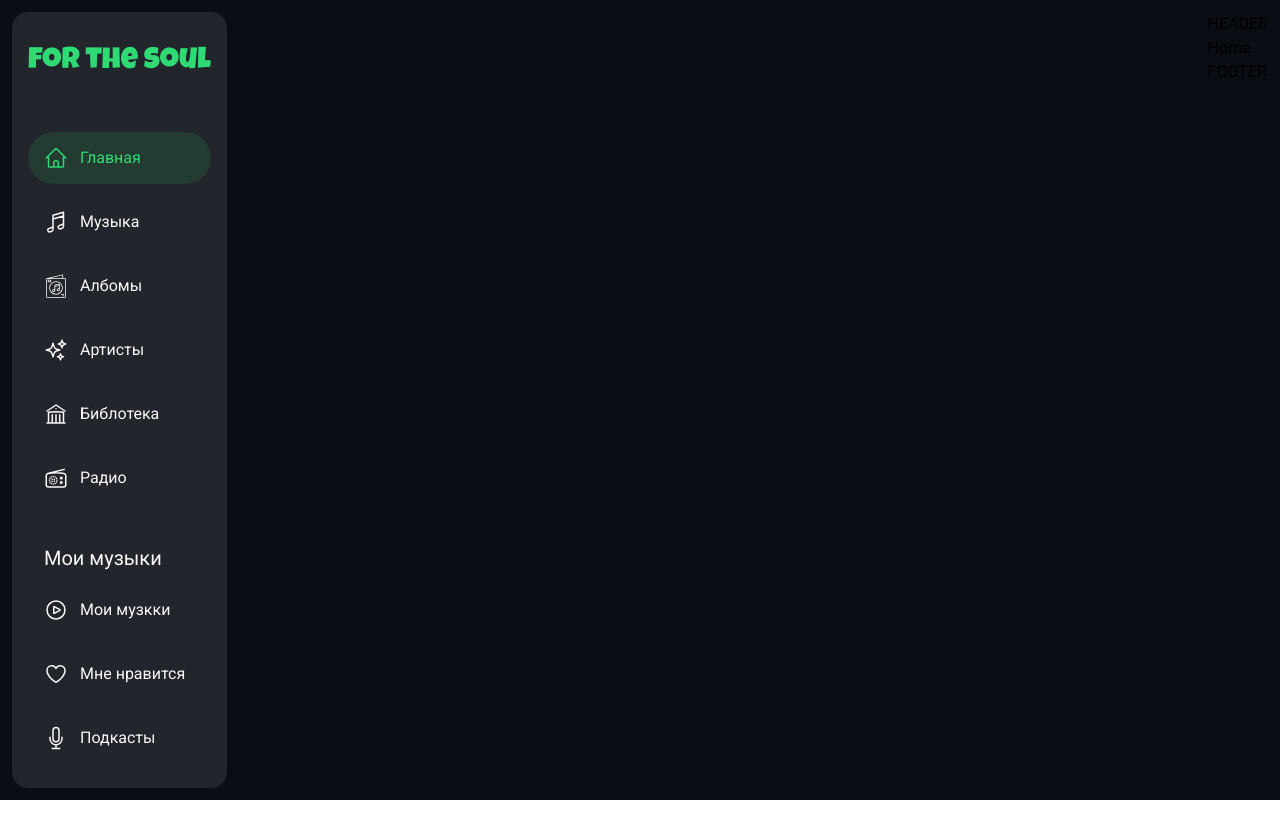
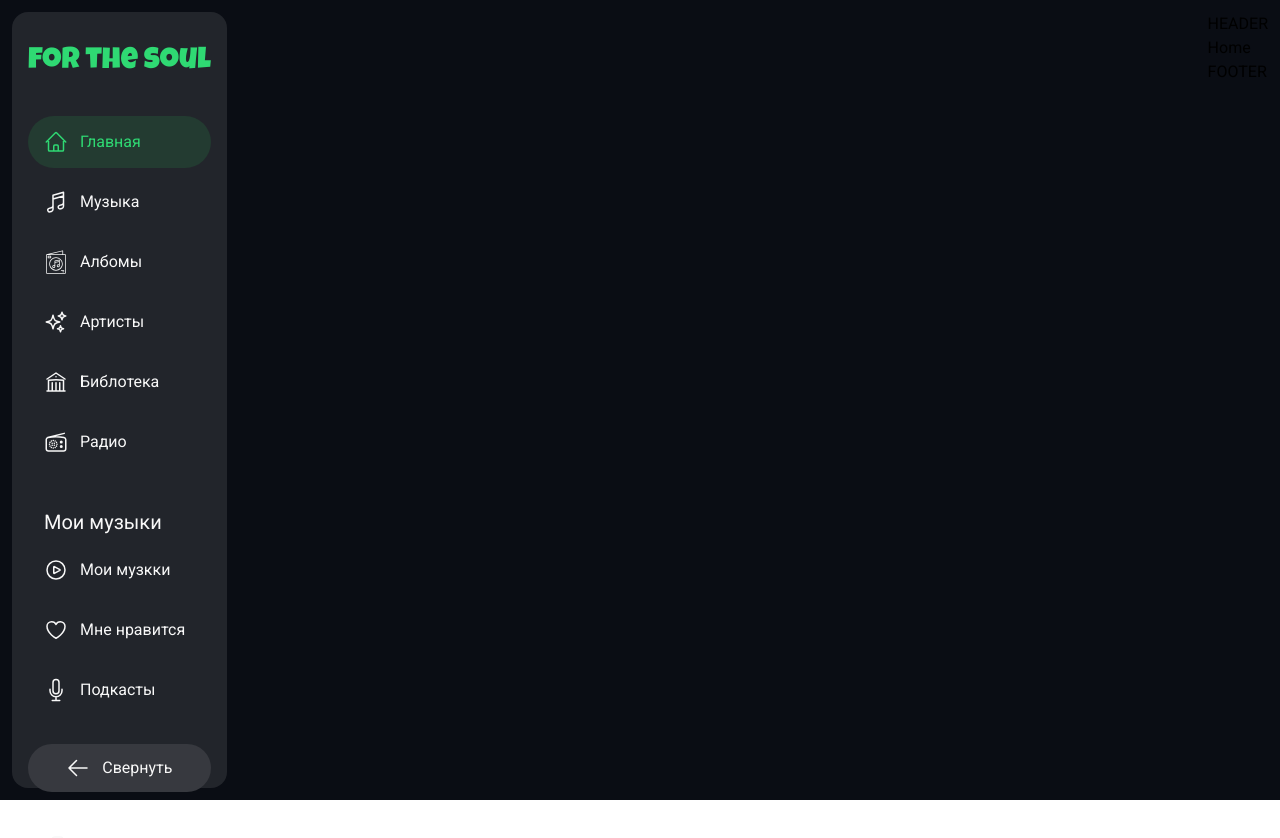
Before and after one commit to raffigukasyan/music-app, a React (Vite) app: page / in a window 1280 px wide. Shown: the top 838 px of the page. Before the commit the page ends 800 px from the top, so only its background shows below. Built offline with nearby package versions, Linux system fonts and the light colour scheme.

Commit message:
implementation sidebar

```diff
--- a/src/shared/ui/Icon.tsx
+++ b/src/shared/ui/Icon.tsx
@@ -6,8 +6,9 @@ import {
     MusicalNoteIcon,
     SparklesIcon,
     RadioIcon,
-    HeartIcon, PlayCircleIcon, MicrophoneIcon
+    HeartIcon, PlayCircleIcon, MicrophoneIcon, ArrowLeftIcon, ArrowRightIcon, ArrowRightEndOnRectangleIcon
 } from "@heroicons/react/24/outline";
+
 
 
 interface IconProps {
@@ -25,6 +26,9 @@ export const Icon:FC<IconProps> = ({type, className}) => {
         'radio': <RadioIcon className={className} />,
         'favorite': <HeartIcon className={className}/>,
         'track': <PlayCircleIcon className={className}/>,
-        'podcast': <MicrophoneIcon className={className}/>
+        'podcast': <MicrophoneIcon className={className}/>,
+        'arrowLeft': <ArrowLeftIcon className={className} />,
+        'arrowRight': <ArrowRightIcon className={className} />,
+        'logout': <ArrowRightEndOnRectangleIcon className={className}/>
     }[type]
 }
--- /dev/null
+++ b/src/widgets/Sidebar/ui/NavigationItem.tsx
@@ -0,0 +1,29 @@
+import {Icon} from "@/shared/ui/Icon.tsx";
+import {INavigationMenu} from "@/shared/consts/navMenu.ts";
+import {FC} from "react";
+import {motion, Variants} from "framer-motion";
+
+interface NavigationItemProps {
+    route: INavigationMenu,
+    isActive?: boolean,
+    isOpen: boolean
+}
+export const NavigationItem:FC<NavigationItemProps> = ({route, isActive, isOpen}): JSX.Element => {
+   const variantsElement:Variants = {
+       visibility: {opacity: 1, display: 'flex'},
+       hidden: {opacity: 0, display: 'none'}
+   }
+
+   const variantsItem:Variants = {
+       visibility: { width: '100%'},
+       hidden: {width: 'fit-content'}
+   }
+    return (
+        <motion.div  variants={variantsItem}
+            className={`flex gap-x-3 px-4 py-[14px] text-myWhite rounded-full ${isActive ? 'bg-[rgb(39_255_104_/_10%)]' : ''}`}>
+            {<Icon className={`w-6 h-6 ${isActive ? 'text-myGreen' : 'text-myWhite '}`}
+                   type={route.icon}/>}
+            {isOpen ? <span className={isActive ? 'text-myGreen' : 'text-myWhite'}>{route.title}</span> : ''}
+        </motion.div>
+    )
+}
--- a/src/widgets/Sidebar/ui/NavigationList.tsx
+++ b/src/widgets/Sidebar/ui/NavigationList.tsx
@@ -1,25 +1,21 @@
 import {INavigationMenu} from "@/shared/consts/navMenu.ts";
 import {NavLink} from "react-router-dom";
-import {Icon} from "@/shared/ui/Icon.tsx";
 import {FC} from "react";
+import {NavigationItem} from "@/widgets/Sidebar/ui/NavigationItem.tsx";
 
 interface NavigationListProps {
     routes: INavigationMenu[],
     title?: string,
+    isOpen: boolean,
 }
-export const NavigationList:FC<NavigationListProps> = ({routes, title}):JSX.Element => {
+export const NavigationList:FC<NavigationListProps> = ({routes, title, isOpen}):JSX.Element => {
         return (
-            <div className={'flex flex-col gap-y-3'}>
+            <div className={'flex flex-col gap-y-2'}>
                 <p className={'pl-4 text-xl text-myWhite'}>{title}</p>
                 {routes.map((route: INavigationMenu) => (
                     <NavLink key={route.link} to={route.link}>
                         {({isActive}) => (
-                            <div
-                                className={`flex gap-x-3 px-4 py-[14px] text-myWhite rounded-full ${isActive ? 'bg-[rgb(39_255_104_/_10%)]' : ''}`}>
-                                {<Icon className={`w-6 h-6 ${isActive ? 'text-myGreen' : 'text-myWhite '}`}
-                                       type={route.icon}/>}
-                                <span className={isActive ? 'text-myGreen' : 'text-myWhite'}>{route.title}</span>
-                            </div>
+                           <NavigationItem isOpen={isOpen} route={route} isActive={isActive} />
                         )}
                     </NavLink>
                 ))}
--- /dev/null
+++ b/src/widgets/Sidebar/ui/OpenButton.tsx
@@ -0,0 +1,13 @@
+import {EventHandler, FC} from "react";
+
+interface OpenButtonProps {
+    className?: string;
+    children?: React.ReactNode;
+    onClick?: EventHandler<HTMLButtonElement>;
+}
+
+export const OpenButton:FC<OpenButtonProps> = ({className, onClick, children}) => {
+    return (
+        <button className={`py-3 bg-[#37393F] text-myWhite flex items-center justify-center gap-x-3 rounded-3xl ${className}`} onClick={onClick}>{children}</button>
+    )
+}
--- a/src/widgets/Sidebar/ui/Sidebar.tsx
+++ b/src/widgets/Sidebar/ui/Sidebar.tsx
@@ -1,14 +1,33 @@
 import {Logo} from "@/shared/ui/Logo.tsx";
 import {NavigationList} from "@/widgets/Sidebar/ui/NavigationList.tsx";
 import {AUTH_NAVIGATION_MENU, NAVIGATION_MENU} from "@/shared/consts/navMenu.ts";
+import {OpenButton} from "@/widgets/Sidebar/ui/OpenButton.tsx";
+import {ArrowLeftIcon} from "@heroicons/react/24/outline";
+import {NavigationItem} from "@/widgets/Sidebar/ui/NavigationItem.tsx";
+import {motion, Variants} from "framer-motion";
+import {useState} from "react";
 export const Sidebar = ():JSX.Element => {
+    const [isOpen, setIsOpen] = useState<boolean>(true);
+    const variantsElement:Variants = {
+        visibility: {opacity: 1, display: 'flex'},
+        hidden: {opacity: 0, display: 'none'}
+    }
     return (
-        <div className={'flex flex-col gap-y-10 h-full bg-[#22252B] py-8 px-4 rounded-2xl'}>
+        <motion.div animate={isOpen ? 'visibility' : 'hidden'} className={'flex flex-col justify-between gap-y-7 h-full bg-[#22252B] py-8 px-4 rounded-2xl'}>
             <Logo/>
             <nav className={'flex flex-col gap-y-10'}>
-                <NavigationList routes={NAVIGATION_MENU} />
-                <NavigationList title={'Мои музыки'} routes={AUTH_NAVIGATION_MENU} />
+                <NavigationList isOpen={isOpen} routes={NAVIGATION_MENU} />
+                <NavigationList isOpen={isOpen} title={'Мои музыки'} routes={AUTH_NAVIGATION_MENU} />
             </nav>
-        </div>
+            <OpenButton onClick={() => setIsOpen(!isOpen)}>
+                <ArrowLeftIcon className={'max-w-6 max-h-6 text-myWhite'} />
+                <motion.span  variants={variantsElement}>Свернуть</motion.span>
+            </OpenButton>
+            <NavigationItem route={{
+                link: '/logout',
+                title: 'Выйти',
+                icon: 'logout'
+            }} isOpen={isOpen} />
+        </motion.div>
 )
 }
```
